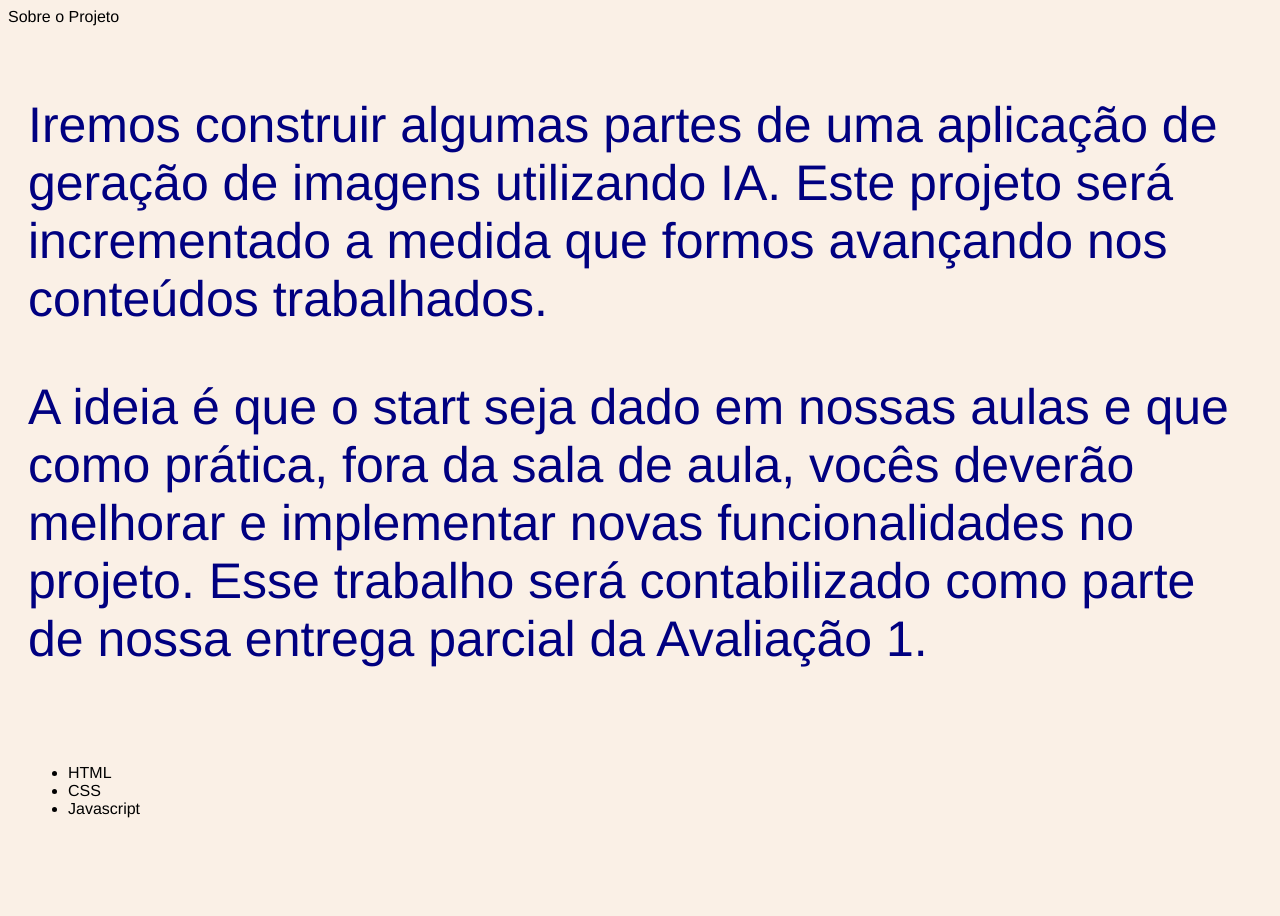
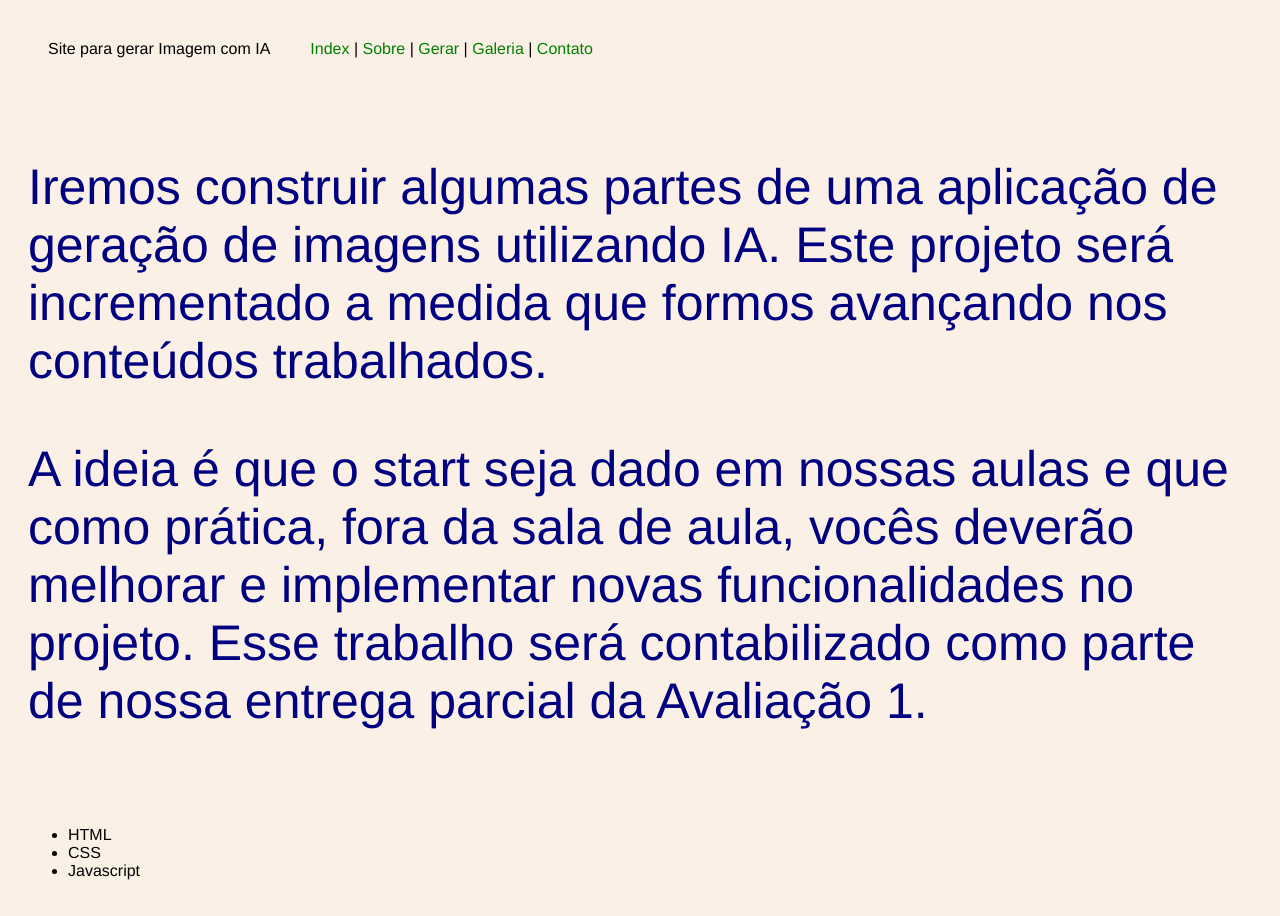
Before and after one commit to Paolotsname/projeto-sexta-feira, a plain HTML site: page sobre.html in a window 1280 px wide. Before the commit the page ends 854 px from the top, so only its background shows below. Drawn offline with Linux system fonts and the light colour scheme.

Commit message:
+header +header +header +header

```diff
--- a/sobre.html
+++ b/sobre.html
@@ -8,7 +8,24 @@
 </head>
 
 <body>
-    <header>Sobre o Projeto</header>
+    <header>
+        <div style="display: flex; flex-direction: row;">
+            <div>
+                Site para gerar Imagem com IA
+            </div>
+            <div>
+                <nav>
+
+                    <a href="index.html">Index</a> |
+                    <a href="sobre.html">Sobre</a> |
+                    <a href="gerar.html">Gerar</a> |
+                    <a href="galeria.html">Galeria</a> |
+                    <a href="contato.html">Contato</a>
+
+                </nav>
+            </div>
+        </div>
+    </header>
     <main>
         <div>
             <p>Iremos construir algumas partes de uma aplicação de geração de imagens utilizando IA. Este projeto será
```
Also changed, not shown: contato.html (+18 -1 lines), galeria.html (+18 -1 lines), gerar.html (+18 -1 lines).
